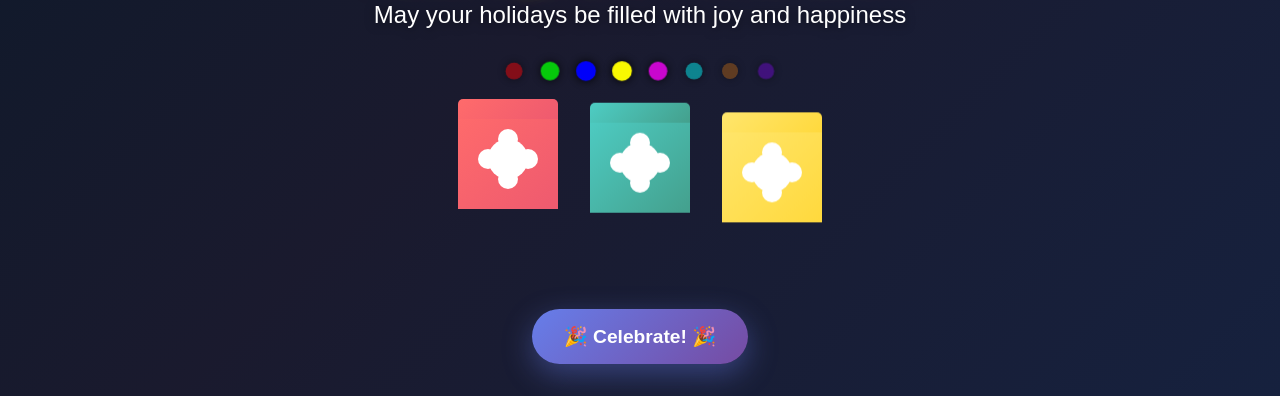
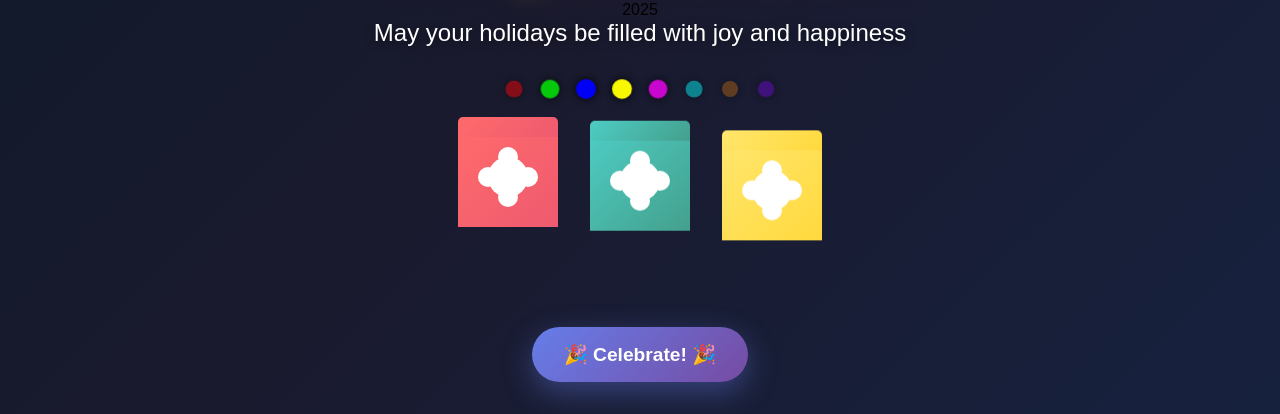
Before and after one commit to TechnologicalJerry/merry-christmas, a plain HTML site: page index.html in a window 1280 px wide. Shown: the part 537-951 px from the top of the page. Drawn offline with Linux system fonts and the light colour scheme.

Commit message:
Update for Christmas 2025
Changed the page title to 'Merry Christmas 2025!' and added a '2025' year badge to the message container to reflect the upcoming holiday season.

```diff
--- a/index.html
+++ b/index.html
@@ -3,7 +3,7 @@
 <head>
     <meta charset="UTF-8">
     <meta name="viewport" content="width=device-width, initial-scale=1.0">
-    <title>Merry Christmas! 🎄</title>
+    <title>Merry Christmas 2025! 🎄</title>
     <link rel="stylesheet" href="index.css">
 </head>
 <body>
@@ -43,6 +43,7 @@
 
         <div class="message-container">
             <h1 class="title">Merry Christmas!</h1>
+            <div class="year-badge">2025</div>
             <p class="subtitle">May your holidays be filled with joy and happiness</p>
             <div class="lights">
                 <span class="light"></span>
```
